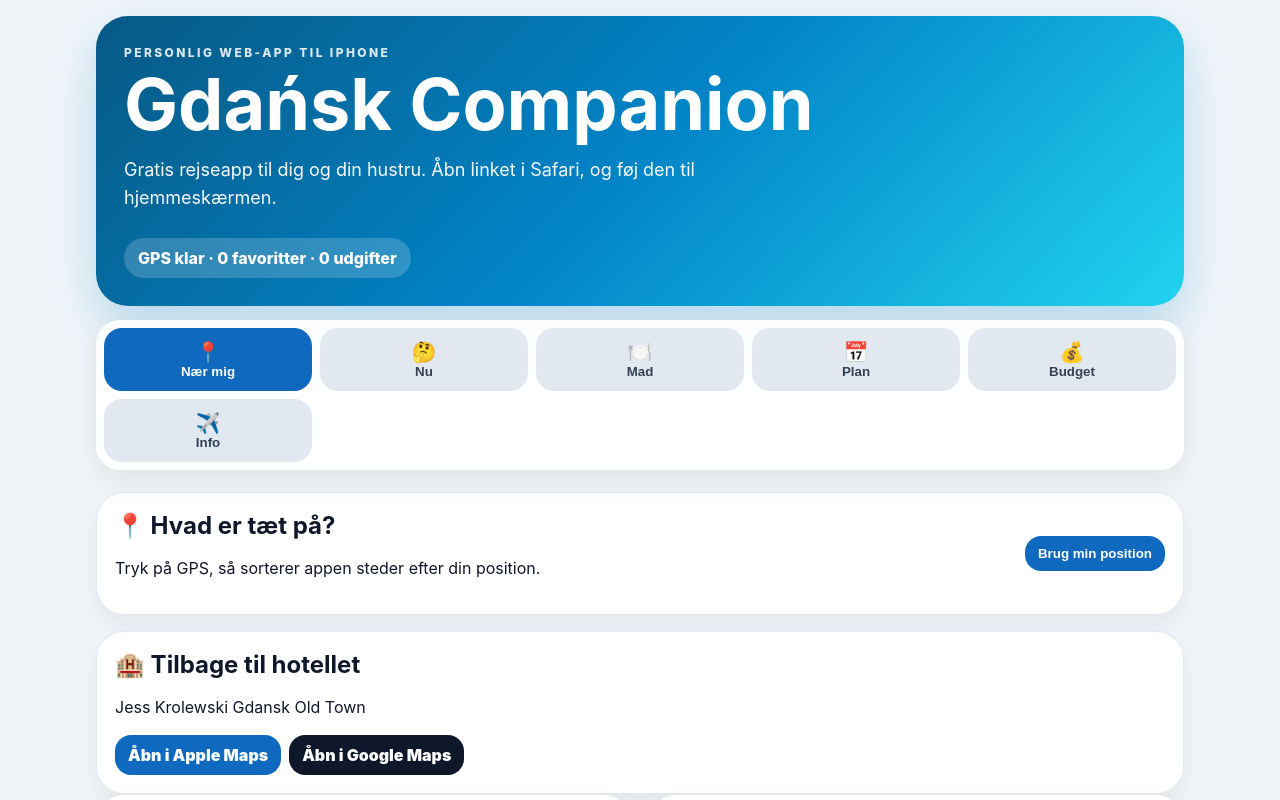
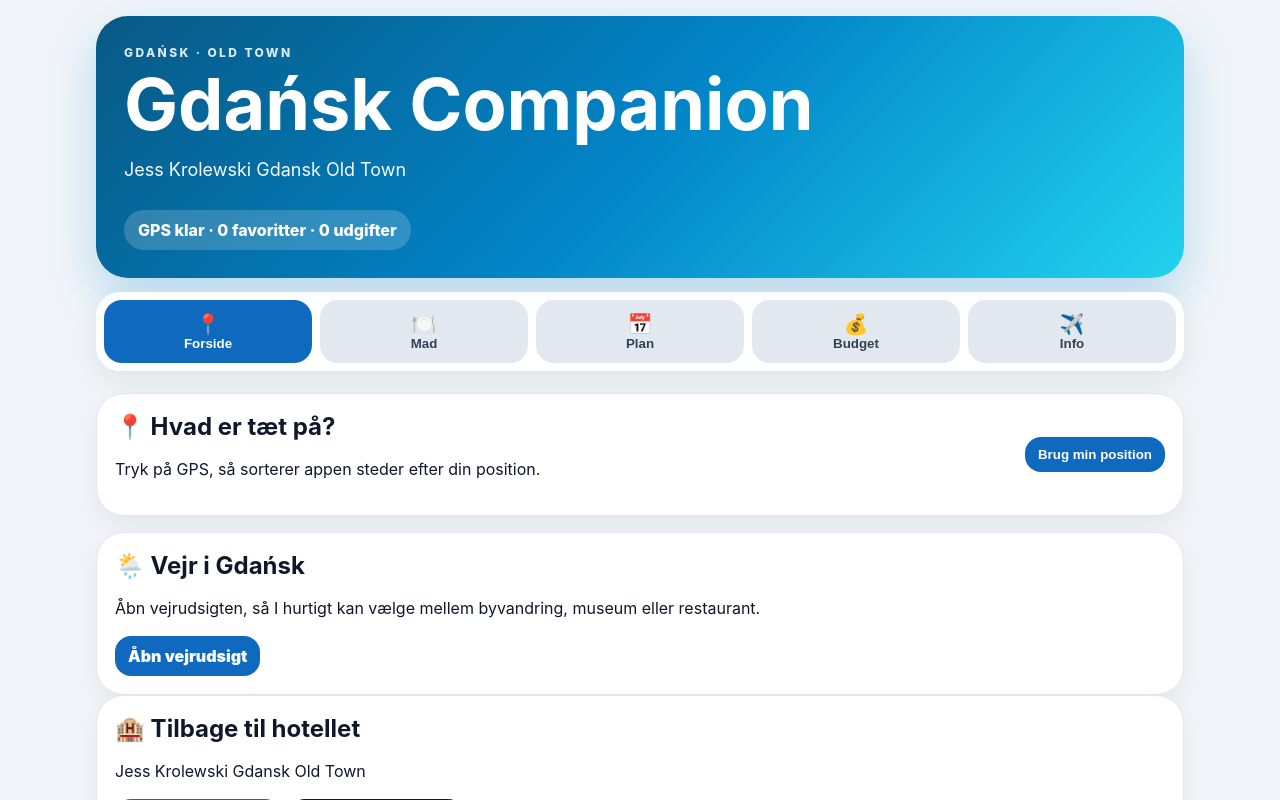
Before and after one commit to KKLL101/gdansk-companion, a React (Vite) app: page / in a window 1280 px wide. Shown: the top 800 px of the page. Built offline with nearby package versions, Linux system fonts and the light colour scheme.

Commit message:
Update App.jsx

```diff
--- a/src/App.jsx
+++ b/src/App.jsx
@@ -161,16 +161,15 @@
   return (
     <main>
       <header className="hero">
-        <p>Personlig web-app til iPhone</p>
+        <p>Gdańsk · Old Town</p>
         <h1>Gdańsk Companion</h1>
-        <p className="hero-text">Gratis rejseapp til dig og din hustru. Åbn linket i Safari, og føj den til hjemmeskærmen.</p>
+        <p className="hero-text">Jess Krolewski Gdansk Old Town</p>
         <div className="status">{location ? 'GPS aktiv' : 'GPS klar'} · {favorites.length} favoritter · {expenses.length} udgifter</div>
       </header>
 
       <nav>
         {[
-          ['nearby', '📍', 'Nær mig'],
-          ['now', '🤔', 'Nu'],
+          ['nearby', '📍', 'Forside'],
           ['food', '🍽️', 'Mad'],
           ['plan', '📅', 'Plan'],
           ['budget', '💰', 'Budget'],
@@ -189,6 +188,13 @@
           </div>
           <button className="primary" onClick={useCurrentLocation}>Brug min position</button>
         </div>
+
+        <div className="card">
+          <h2>🌦️ Vejr i Gdańsk</h2>
+          <p>Åbn vejrudsigten, så I hurtigt kan vælge mellem byvandring, museum eller restaurant.</p>
+          <div className="buttons"><a href={weatherUrl} target="_blank" rel="noreferrer">Åbn vejrudsigt</a></div>
+        </div>
+
         <div className="card">
           <h2>🏨 Tilbage til hotellet</h2>
           <p>{HOTEL.name}</p>
@@ -197,26 +203,15 @@
             <a href={hotelGoogleMaps} target="_blank" rel="noreferrer" className="dark">Åbn i Google Maps</a>
           </div>
         </div>
-        <div className="grid">{sortedPlaces.map((place) => <Card key={place.id} place={place} />)}</div>
-      </section>}
 
-      {tab === 'now' && <section>
         <div className="card">
           <h2>🤔 Hvad skal vi lave nu?</h2>
           <p className="meta">{nowSuggestion.title}</p>
           <p>{nowSuggestion.text}</p>
           {nowSuggestion.items.map((item) => <p className="todo" key={item}>{item}</p>)}
         </div>
-        <div className="card">
-          <h2>🌦️ Vejr i Gdańsk</h2>
-          <p>Åbn vejrudsigten, så I hurtigt kan vælge mellem byvandring, museum eller restaurant.</p>
-          <div className="buttons"><a href={weatherUrl} target="_blank" rel="noreferrer">Åbn vejrudsigt</a></div>
-        </div>
-        <div className="card">
-          <h2>🏨 Hurtigt hjem</h2>
-          <p>Hvis I bare vil tilbage til hotellet:</p>
-          <div className="buttons"><a href={hotelAppleMaps} target="_blank" rel="noreferrer">Tag mig til hotellet</a></div>
-        </div>
+
+        <div className="grid">{sortedPlaces.map((place) => <Card key={place.id} place={place} />)}</div>
       </section>}
 
       {tab === 'food' && <section>
@@ -236,7 +231,7 @@
 
       {tab === 'info' && <section className="two-col">
         <article className="card"><h2>✈️ Rejseinfo</h2>{[['hotel','Hotel'],['flight','Fly'],['booking','Bookingnumre'],['notes','Noter']].map(([field, label]) => <label key={field}>{label}<textarea value={tripInfo[field] || ''} onChange={(e) => setTripInfo({ ...tripInfo, [field]: e.target.value })} placeholder="Skriv her..." /></label>)}</article>
-        <article className="card"><h2>📱 Del med din hustru</h2><ol><li>Send hende linket til appen.</li><li>Hun åbner linket i Safari.</li><li>Hun trykker Del.</li><li>Hun vælger Føj til hjemmeskærm.</li></ol><p className="note">Favoritter, budget og noter gemmes lokalt på hver telefon. I deler selve appen og indholdet, men ikke private noter automatisk.</p></article>
+        <article className="card"><h2>📱 Del appen</h2><ol><li>Send linket til appen.</li><li>Åbn linket i Safari.</li><li>Tryk Del.</li><li>Vælg Føj til hjemmeskærm.</li></ol><p className="note">Favoritter, budget og noter gemmes lokalt på hver telefon.</p></article>
       </section>}
     </main>
   );
```
